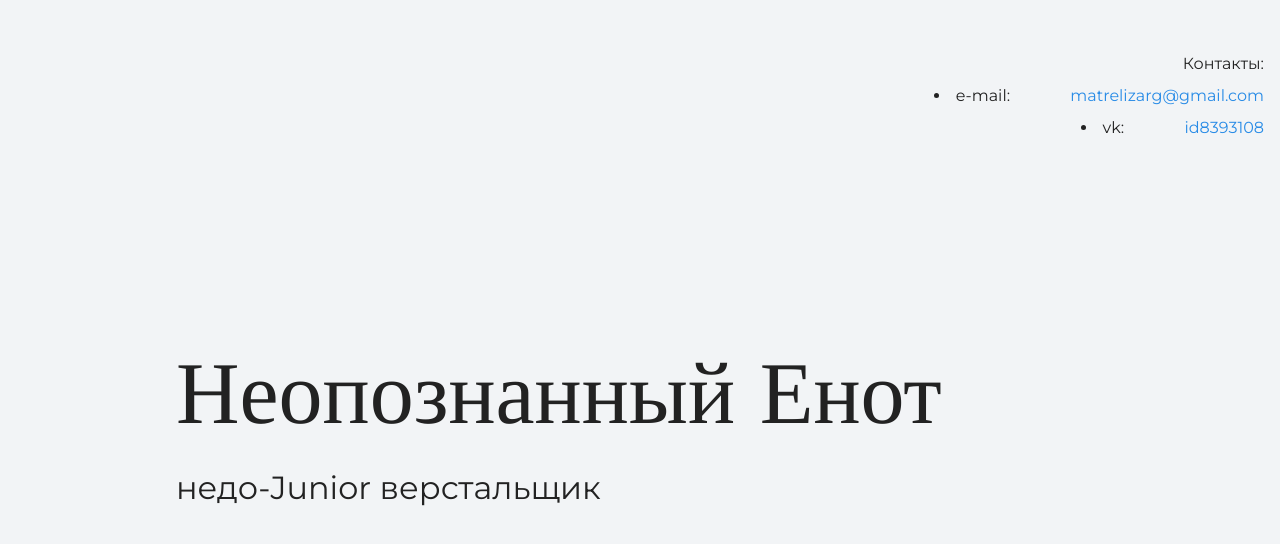
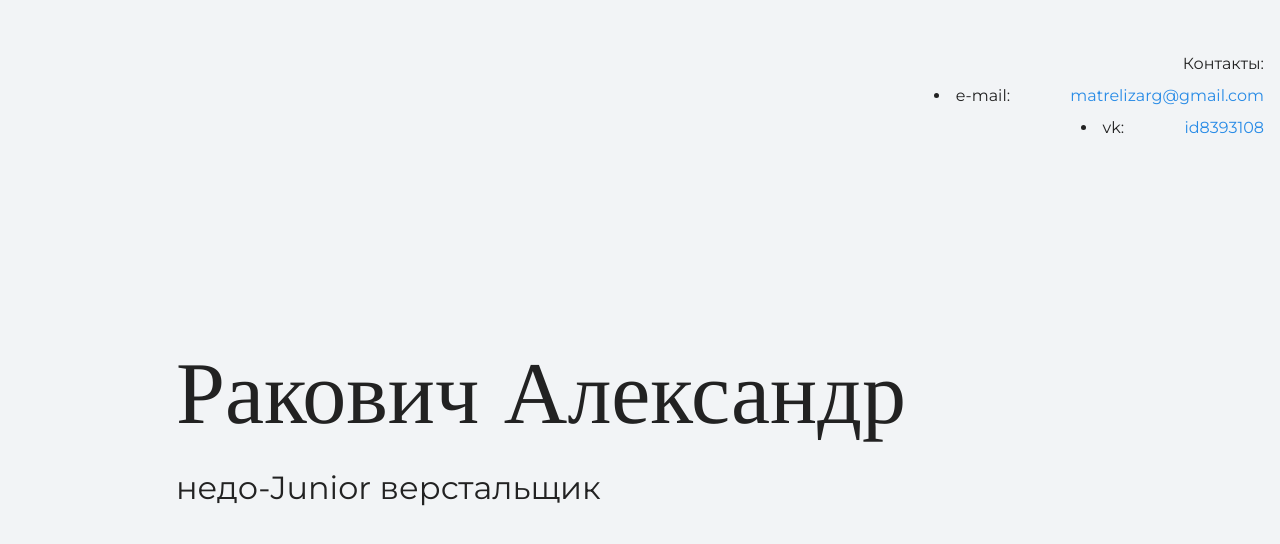
Before and after one commit to a-rakovich/web-pf, a plain HTML site: page index.html in a window 1280 px wide. Shown: the top 544 px of the page. Drawn offline with nearby package versions, Linux system fonts and the light colour scheme.

Commit message:
Changed h1 with my name.

```diff
--- a/index.html
+++ b/index.html
@@ -20,7 +20,7 @@
           </header>
           <div class=container>
               <section class="hero-image">
-                  <h1 class="heading">Неопознанный Енот</h1>
+                  <h1 class="heading">Ракович Александр</h1>
                   <p>недо-Junior верстальщик</p>
               </section>
               <section class="intro">
```
